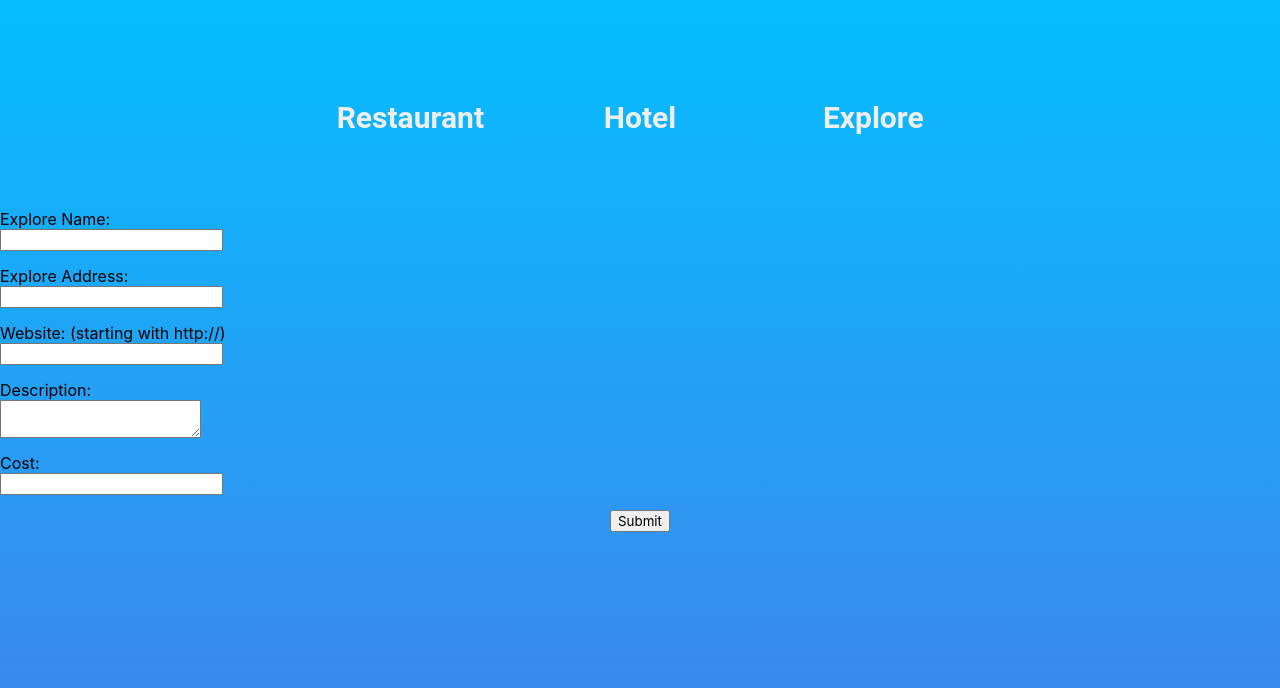
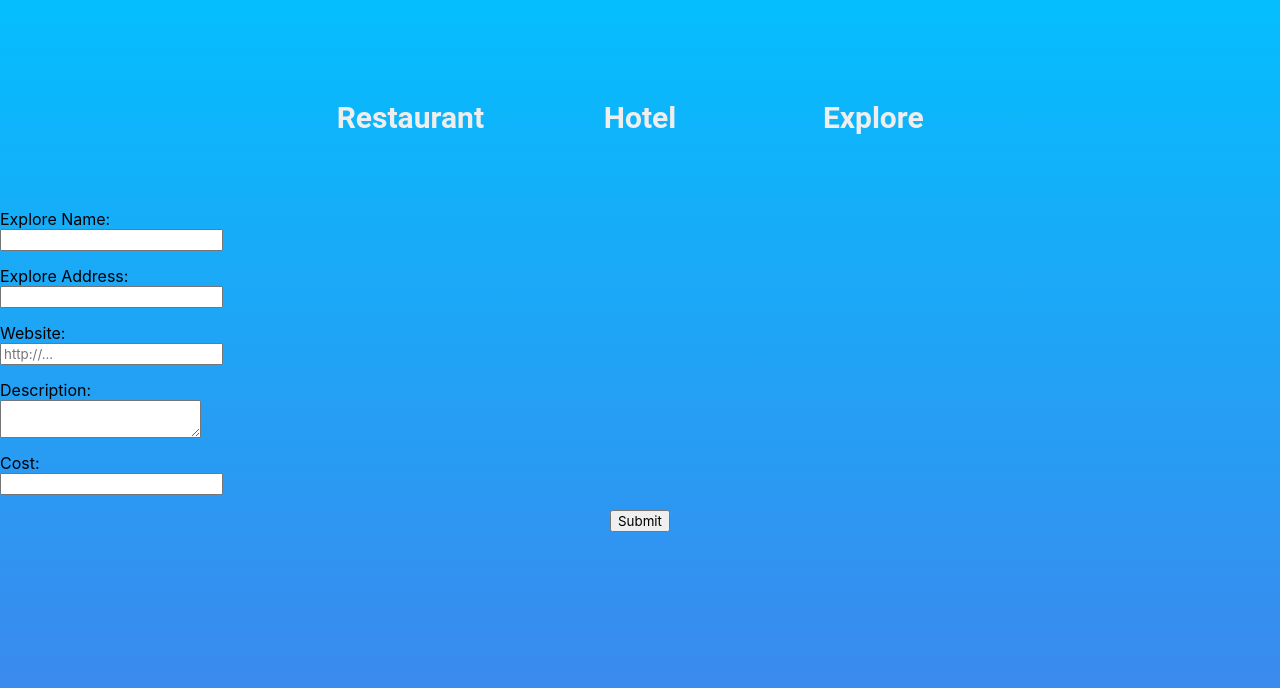
Before and after one commit to JakeJohnson21/wedding-form-database, a React (Create React App) app in the folder food-form/: page /play in a window 1280 px wide. Shown: the top 688 px of the page. Built offline with nearby package versions, Linux system fonts and the light colour scheme.

Commit message:
add placeholder for http

```diff
--- a/food-form/src/component/FoodForm/FoodForm.js
+++ b/food-form/src/component/FoodForm/FoodForm.js
@@ -48,7 +48,12 @@ function FoodForm({ encode }) {
         </label>
         <label className="form__label">
           Restaurant website:
-          <Field name="url" className="form__input" type="text" />
+          <Field
+            name="url"
+            className="form__input"
+            placeholder="http://..."
+            type="text"
+          />
           <ErrorMessage name="url" className="form__error" component="span" />
         </label>
         <label className="form__label">
--- a/food-form/src/component/PlayForm.js
+++ b/food-form/src/component/PlayForm.js
@@ -46,8 +46,13 @@ function PlayForm({ encode }) {
           />
         </label>
         <label className="form__label">
-          Website: (starting with http://)
-          <Field name="url" className="form__input" type="text" />
+          Website:
+          <Field
+            name="url"
+            placeholder="http://..."
+            className="form__input"
+            type="text"
+          />
           <ErrorMessage name="url" className="form__error" component="span" />
         </label>
         <label className="form__label">
--- a/food-form/src/component/StayForm.js
+++ b/food-form/src/component/StayForm.js
@@ -48,7 +48,12 @@ function StayForm({ encode }) {
         </label>
         <label className="form__label">
           Website:
-          <Field name="url" className="form__input" type="text" />
+          <Field
+            name="url"
+            placeholder="http://..."
+            className="form__input"
+            type="text"
+          />
           <ErrorMessage name="url" className="form__error" component="span" />
         </label>
         <label className="form__label">
```
